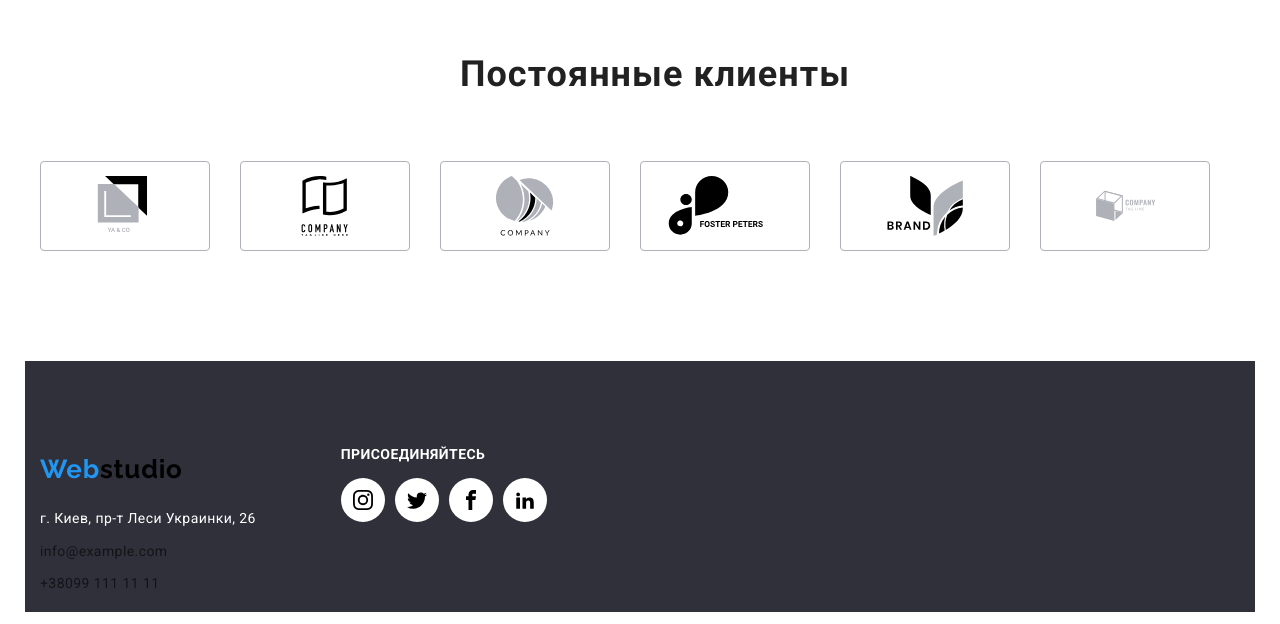
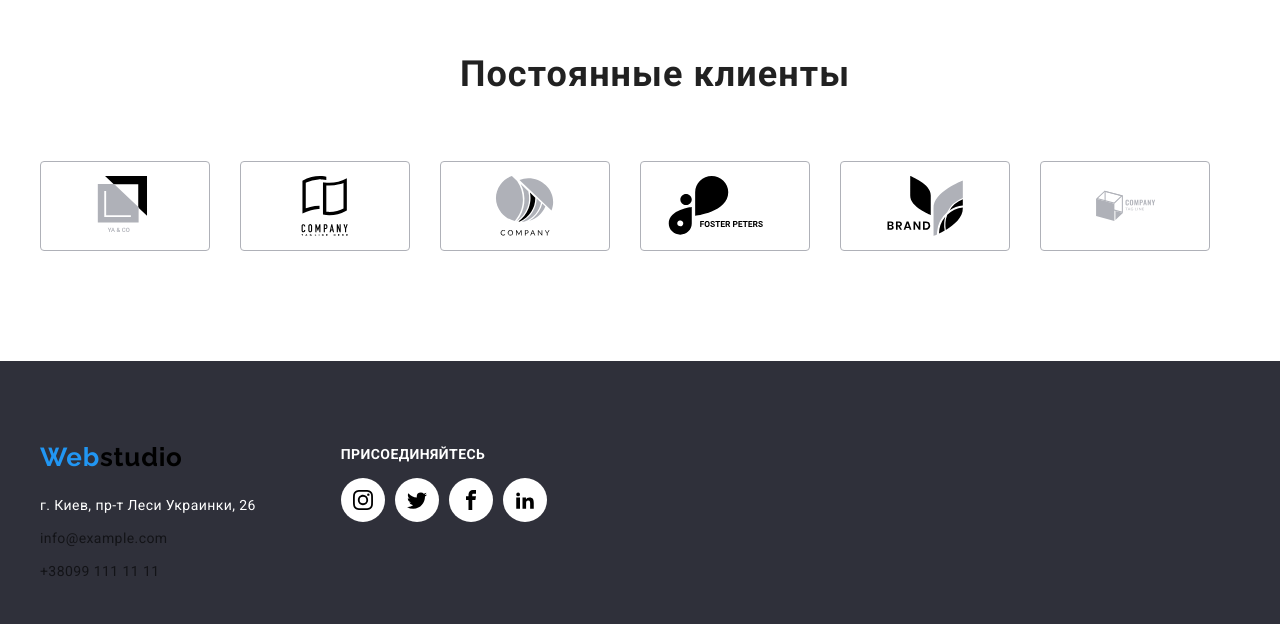
Before and after one commit to AlexSkiarof/goit-markup-hw-04-1-1, a plain HTML site: page index.html in a window 1280 px wide. Shown: the part 2456-3080 px from the top of the page. Drawn offline with nearby package versions, Linux system fonts and the light colour scheme; files whose address does not match are found by name.

Commit message:
Update styles.css

```diff
--- a/css/styles.css
+++ b/css/styles.css
@@ -573,10 +573,18 @@
   background: #2f303a;
 }
 
+.footer1 {
+  background: #2f303a;
+}
+
 .flex-footer {
   width: 1230px;
   display: flex;
   flex-wrap: wrap;
+}
+
+.logo-footer {
+  margin-top: 9px;
 }
 
 .footer1 .logo {
@@ -603,8 +611,9 @@
 }
 
 .footer-adress-contact {
-  margin: 0;
+  margin-bottom: 20px;
 }
+
 .social-list-footer {
   display: flex;
   padding: 0;
@@ -619,6 +628,7 @@
 
 .header-adress-footer {
   padding-left: 0;
+  margin-bottom: 20px;
 }
 
 /*==================PORTFOLIO==========================================*/
```
